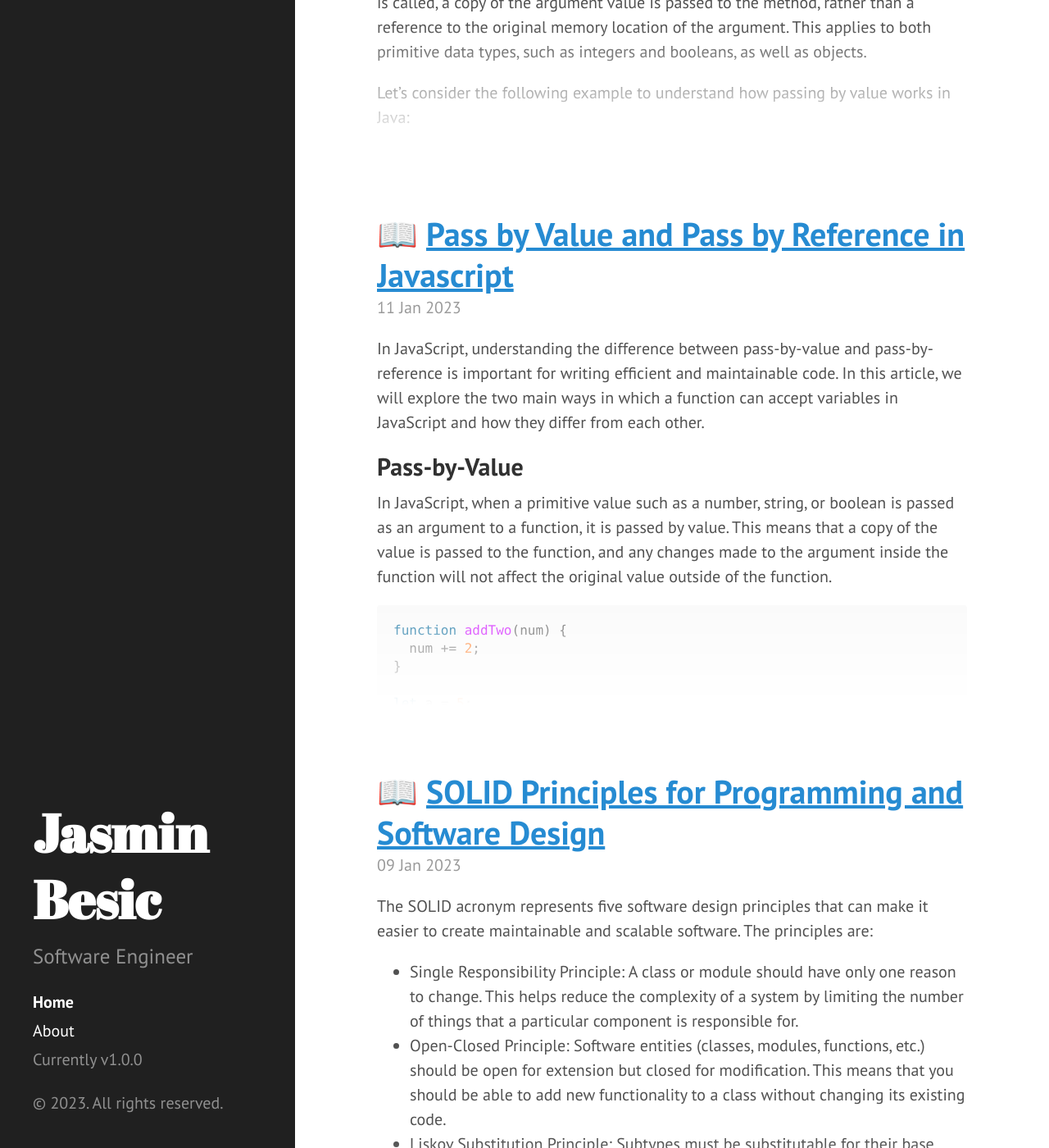
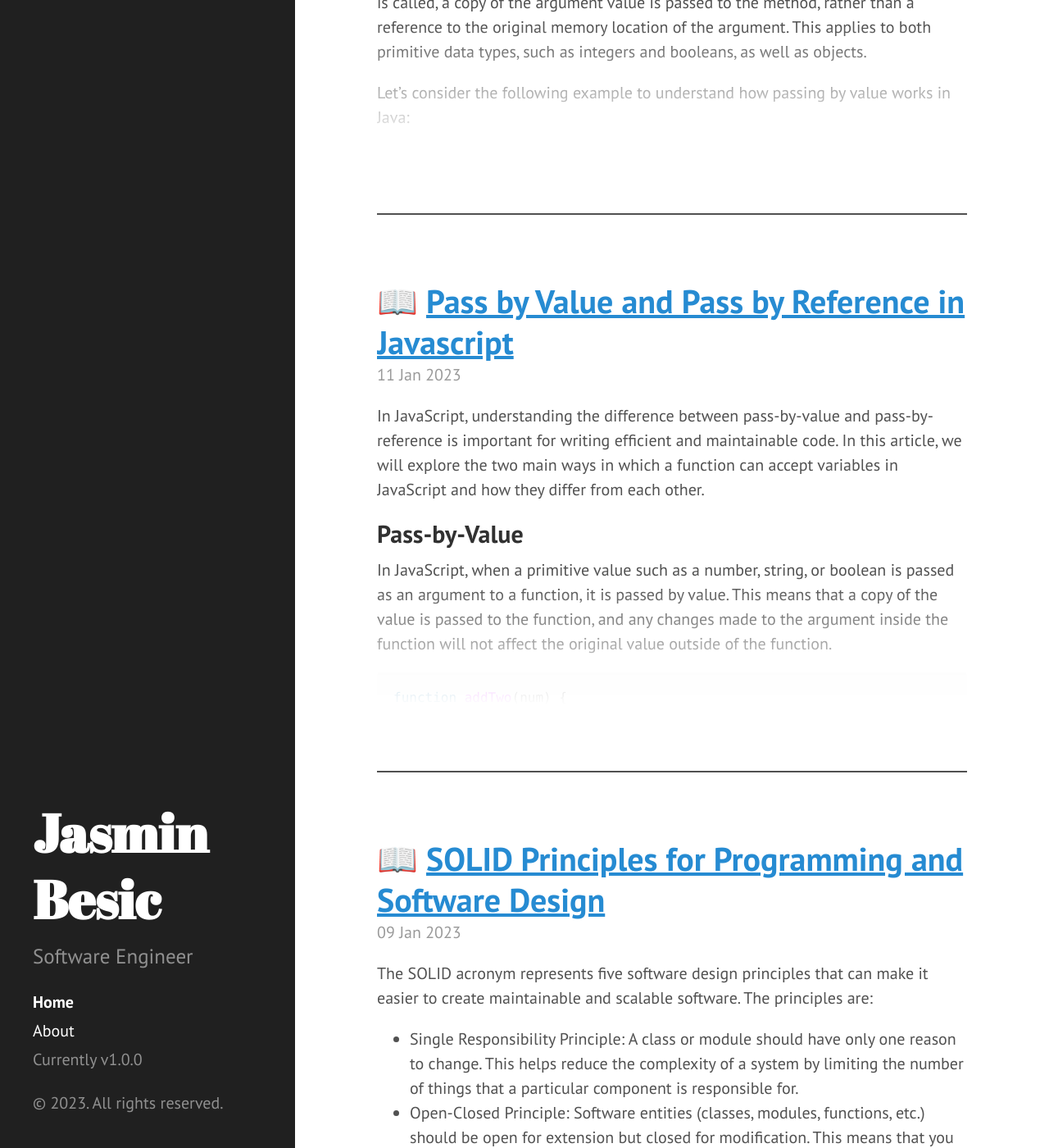
Before and after one commit to jBesic/jBesic.github.io, a Jekyll site: the page built from index.html, in a window 1280 px wide and 1400 px high, scrolled down 500 px. Shown: the whole window at 82% size. Built offline with Jekyll 4.4.1, drawn with Linux system fonts in a browser that asks for light colours; Markdown is read by kramdown in place of the engine named in the settings; the list of posts is cut into pages by our own code; some of the changed text lies outside the part shown.

Commit message:
Update poole.css

```diff
--- a/public/css/poole.css
+++ b/public/css/poole.css
@@ -340,6 +340,11 @@
   margin-bottom: 4em;
 }
 
+.post + .post {
+  padding-top: 4em;
+  border-top: 2px solid #515151;
+}
+
 .posts .post-title a {
     text-decoration: underline;
     color: #268bd2;
```
